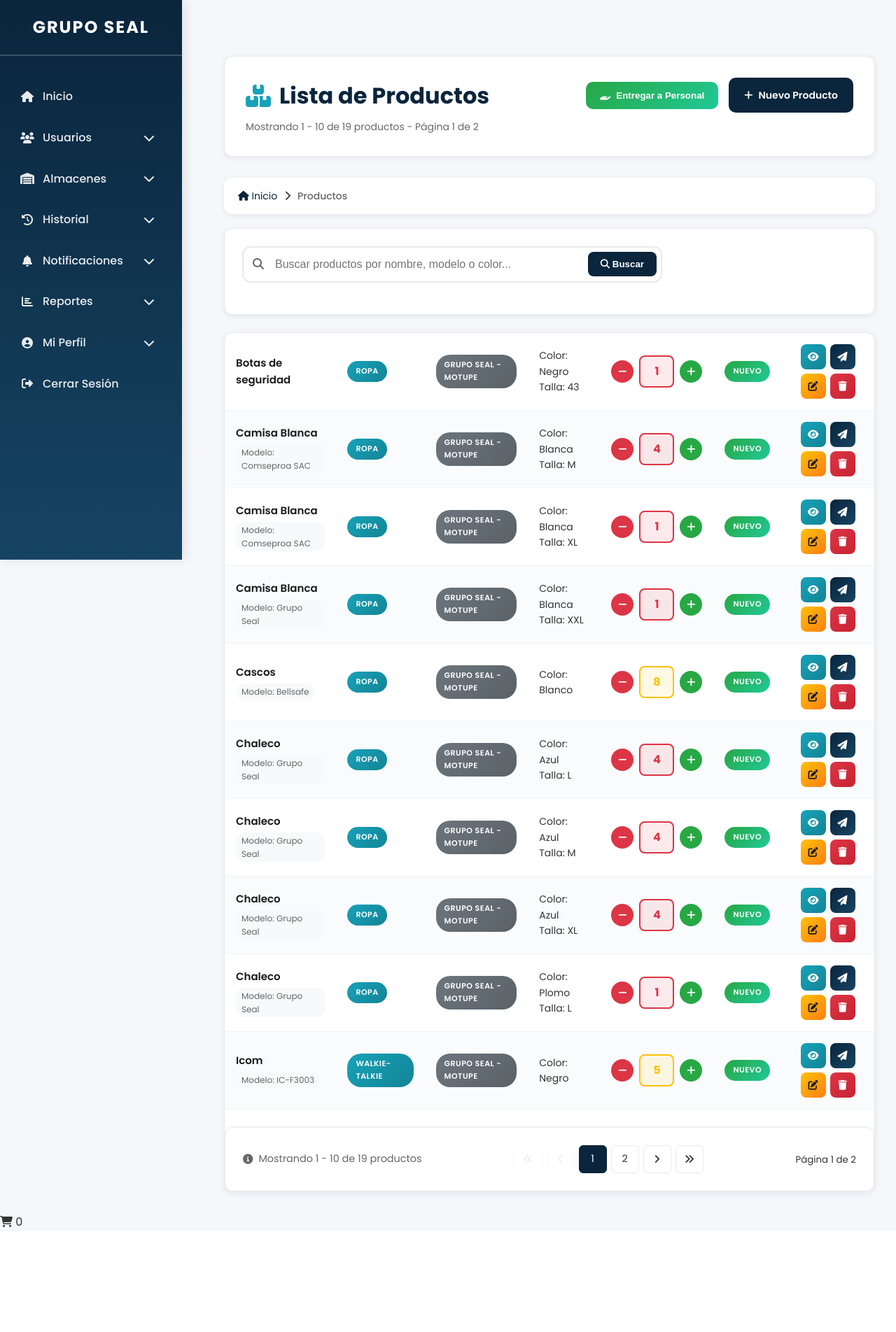
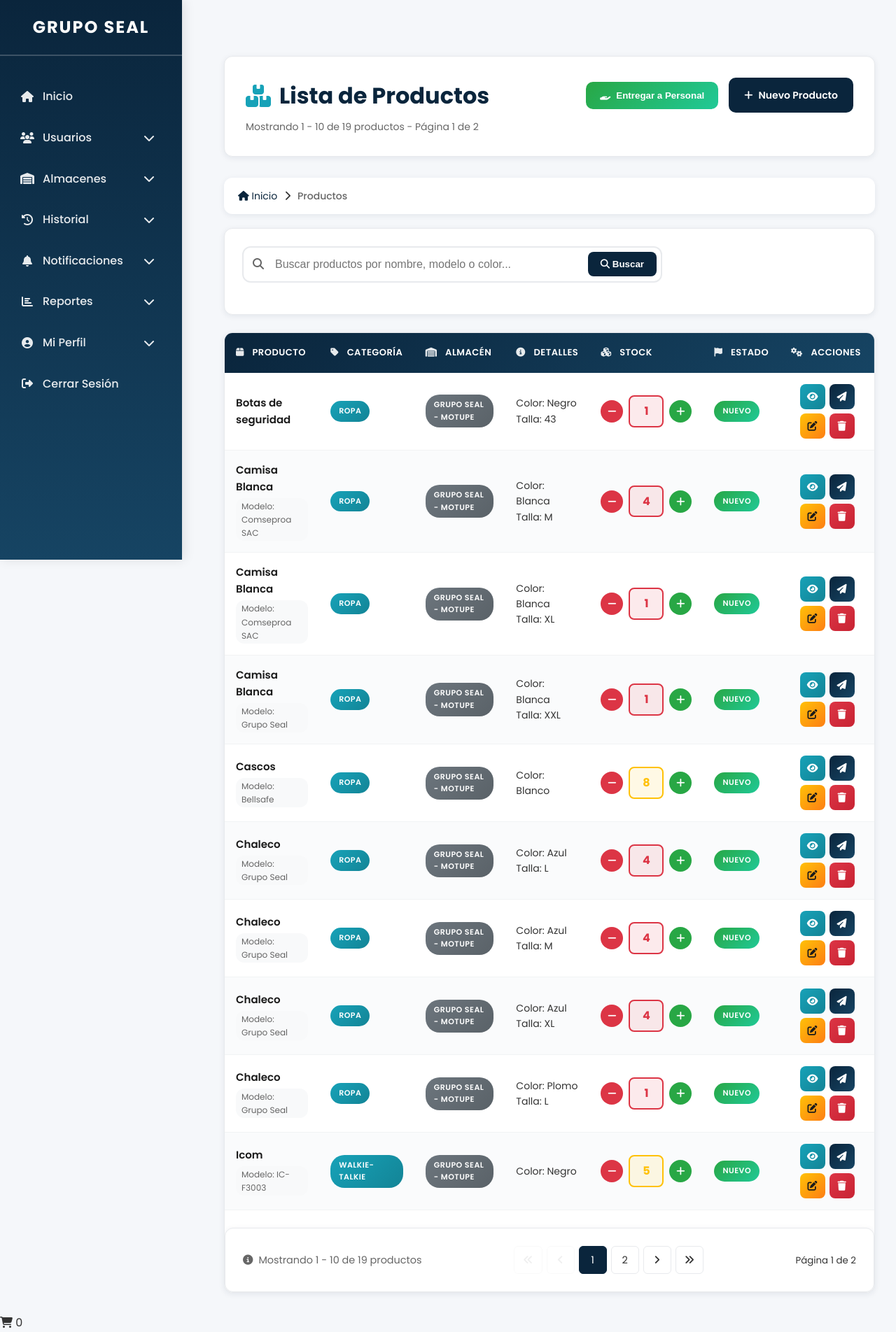
Before and after one commit to Naydelyn1/Repo_PruebaS, a PHP site: page /productos/listar.php in a window 1280 px wide. Shown: the whole page at 70% size. Before the commit the page ends 1754 px from the top, so only its background shows below. Run offline with PHP 8.4, Linux system fonts and the light colour scheme; a user stored in the database is signed in; data comes from the database, SQL or seed files in the repository; data that the repository does not hold is empty.

Commit message:
controlles en detalle- vista producto SP04-actualizado

```diff
--- a/productos/listar.php
+++ b/productos/listar.php
@@ -6,7 +6,6 @@ if (!isset($_SESSION["user_id"])) {
     header("Location: ../views/login_form.php");
     exit();
 }
-
 
 session_regenerate_id(true);
 require_once "../config/database.php";
@@ -502,7 +501,38 @@ function obtenerUrlRetornoAlmacen($almacen_id) {
         <?php if ($result_productos && $result_productos->num_rows > 0): ?>
             <div class="table-container">
                 <table class="products-table" id="productosTabla">
-
+                    <thead>
+                        <tr>
+                            <th class="selection-column" style="display: none;">
+                                <div class="selection-header">
+                                    <i class="fas fa-hand-holding"></i>
+                                </div>
+                            </th>
+                            <th class="product-name-column">
+                                <i class="fas fa-box"></i> Producto
+                            </th>
+                            <th class="category-column">
+                                <i class="fas fa-tag"></i> Categoría
+                            </th>
+                            <?php if (!$filtro_almacen_id): ?>
+                            <th class="warehouse-column">
+                                <i class="fas fa-warehouse"></i> Almacén
+                            </th>
+                            <?php endif; ?>
+                            <th class="details-column">
+                                <i class="fas fa-info-circle"></i> Detalles
+                            </th>
+                            <th class="stock-column">
+                                <i class="fas fa-cubes"></i> Stock
+                            </th>
+                            <th class="status-column">
+                                <i class="fas fa-flag"></i> Estado
+                            </th>
+                            <th class="actions-column">
+                                <i class="fas fa-cogs"></i> Acciones
+                            </th>
+                        </tr>
+                    </thead>
                     <tbody>
                         <?php while ($producto = $result_productos->fetch_assoc()): ?>
                             <tr class="product-row"
```
Also changed, not shown: productos/ver-producto.php (+23 -1 lines).
